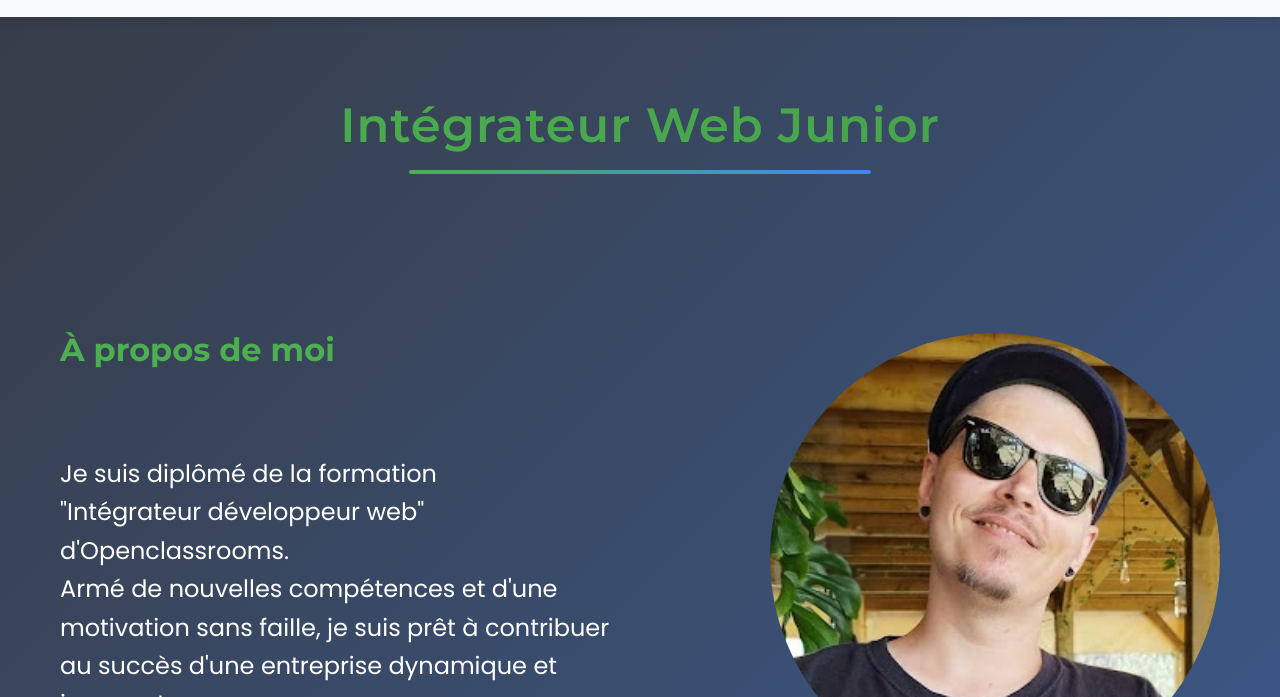
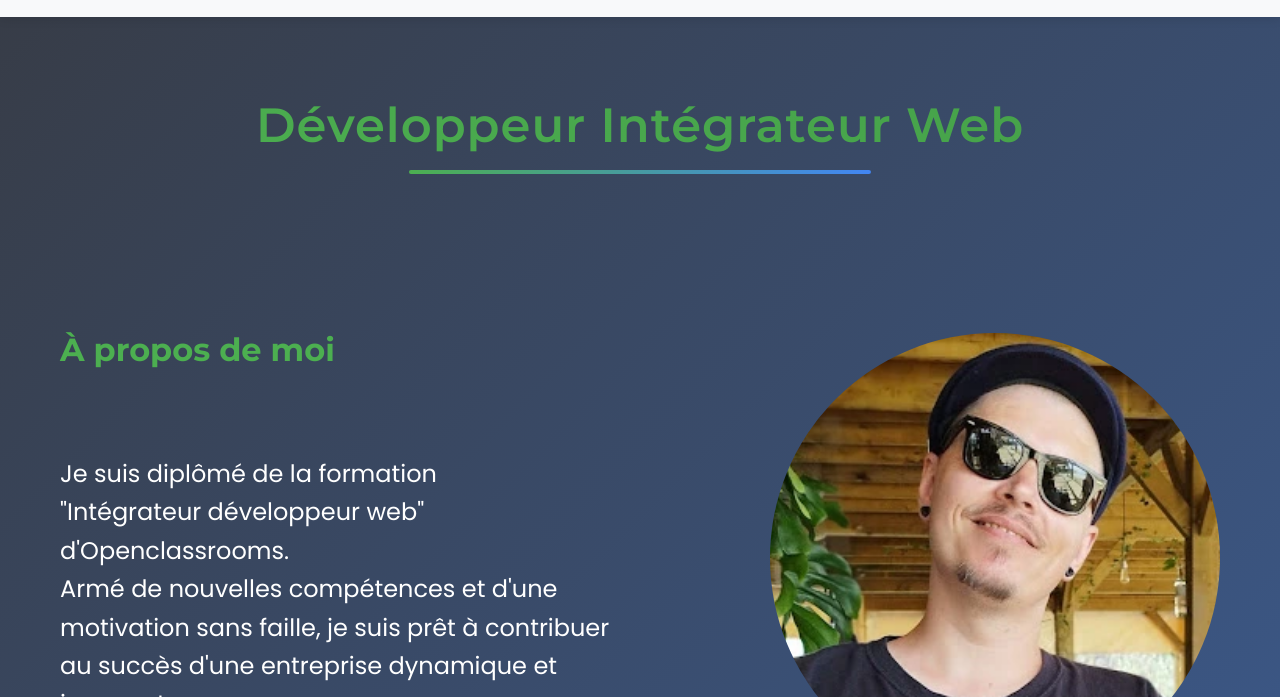
Before and after one commit to jeremB-dev/Portfolio, a website: page index.html in a window 1280 px wide. Shown: the part 103-800 px from the top of the page. Drawn offline with Linux system fonts and the light colour scheme.

Commit message:
modif cv

```diff
--- a/index.html
+++ b/index.html
@@ -81,7 +81,7 @@
       </div>
     </header>
     <div class="title-page">
-      <h1>Intégrateur Web Junior</h1>
+      <h1>Développeur Intégrateur Web</h1>
     </div>
     <section id="about">
       <div class="profile">
```
Also changed, not shown: 1 other file.
